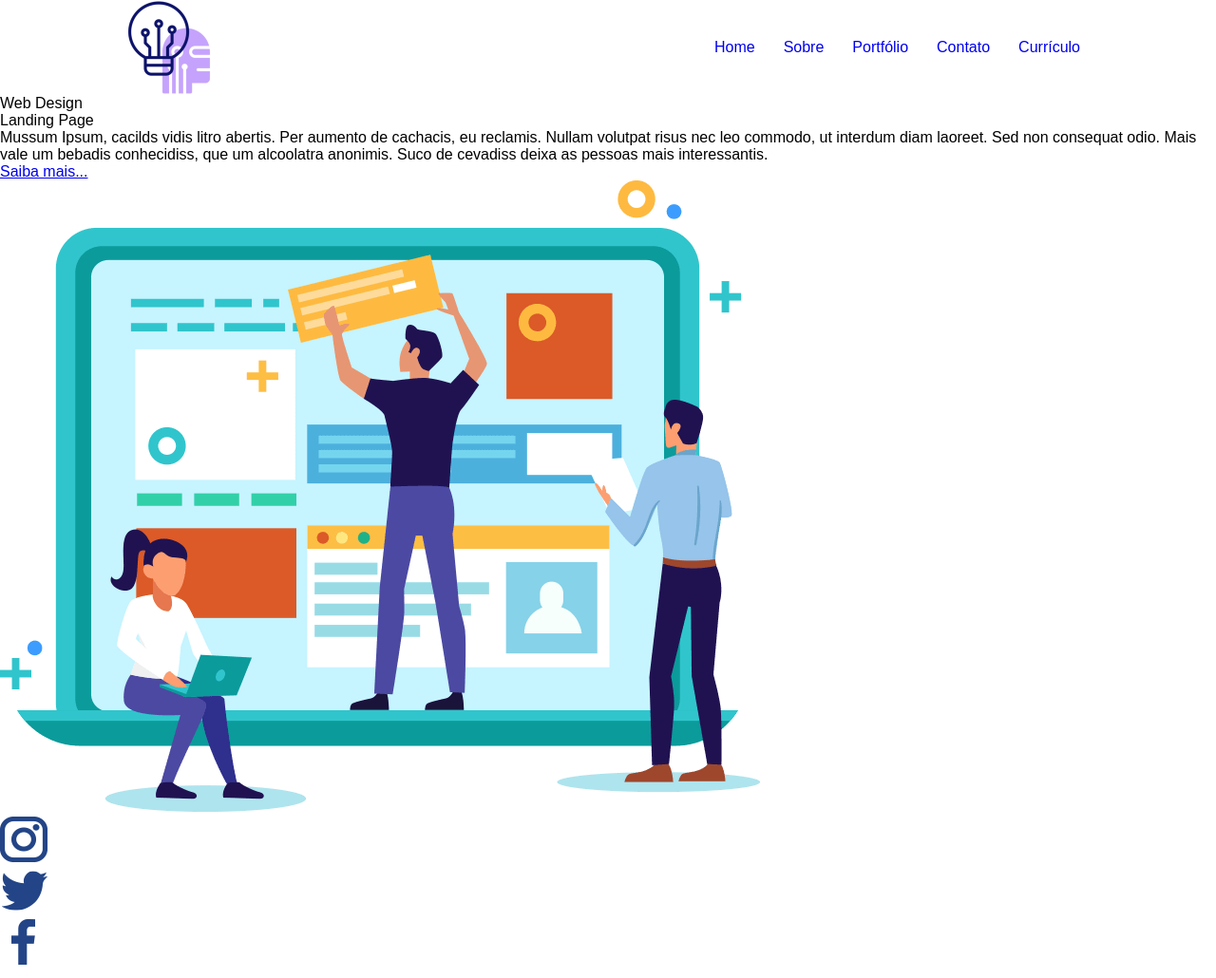
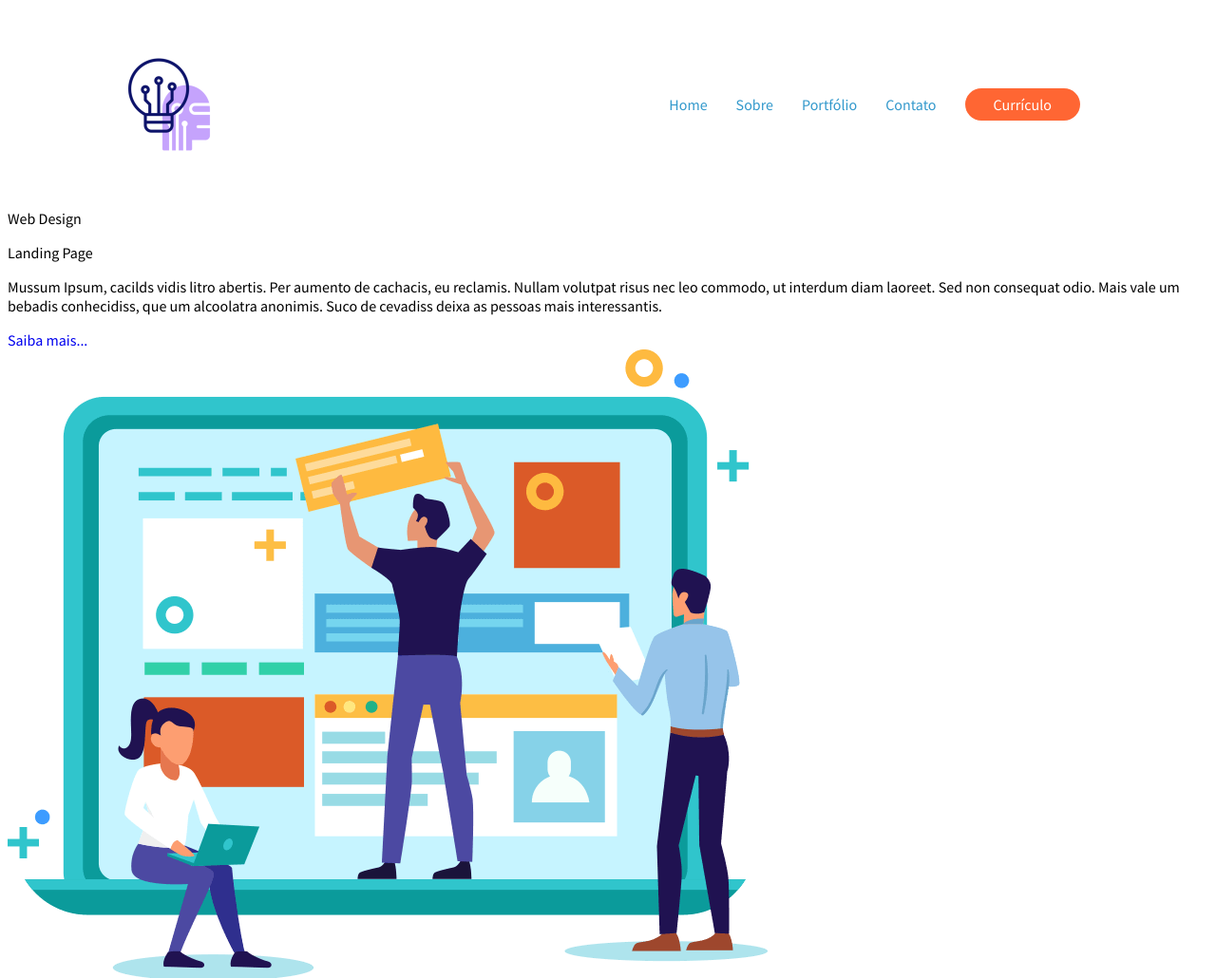
Before and after one commit to ClaudioFernandesGpe/handsOn, a plain HTML site: page index.html in a window 1280 px wide. Shown: the top 1030 px of the page at 95% size. Drawn offline with Linux system fonts and the light colour scheme.

Commit message:
Configuração do menu

```diff
--- /dev/null
+++ b/assets/css/buttons.css
@@ -0,0 +1,10 @@
+.btn{
+  padding: 7px 30px;
+  border-radius: 20px;
+}
+
+.btn.btn-laranja{
+  background-color: #ff6633;
+  color: #fff;
+
+}
--- a/assets/css/header.css
+++ b/assets/css/header.css
@@ -1,22 +1,24 @@
 header {
   width: 1024px;
-  margin: 0 auto;
+  margin: 30px auto;
   display: flex;
   flex-direction: row;
   justify-content: space-between;
   align-items: center;
 }
 
+header img {
+  margin: 30px 0;
+}
+
 header nav ul{
   display: flex;
   flex-direction: row;
   list-style: none;
+  align-items: center;
 }
 
-header nav ul li {
-  padding: 0 15px;
+header nav ul li a {
+  margin: 0 15px;
+  color: #3399cc;
 }
-
-header nav ul li a{
-  text-decoration: none;
-}
--- a/assets/css/style.css
+++ b/assets/css/style.css
@@ -1,15 +1,20 @@
+/* Fonte Source Sans Pro */
+@import url('https://fonts.googleapis.com/css2?family=Source+Sans+Pro:wght@200;300;400;600&display=swap');
+/* Components */
 @import "./header.css";
+@import "./buttons.css";
 
 * {
-  margin: 0;
+  margin: 30 0;
   padding: 0;
   border: 0;
   font-size: 100%;
   font: inherit;
   vertical-align: baseline;
   box-sizing: border-box;
+  text-decoration: none;
 }
 
 body {
- font-family: sans-serif;
+ font-family: 'source sans pro';
 }
--- a/index.html
+++ b/index.html
@@ -21,7 +21,7 @@
           <li><a href="#">Sobre</a></li>
           <li><a href="#">Portfólio</a></li>
           <li><a href="#">Contato</a></li>
-          <li><a href="#">Currículo</a></li>
+          <li><a href="#" class="btn btn-laranja">Currículo</a></li>
         </ul>
       </nav>
       <!-- End Menu Principal -->
```
